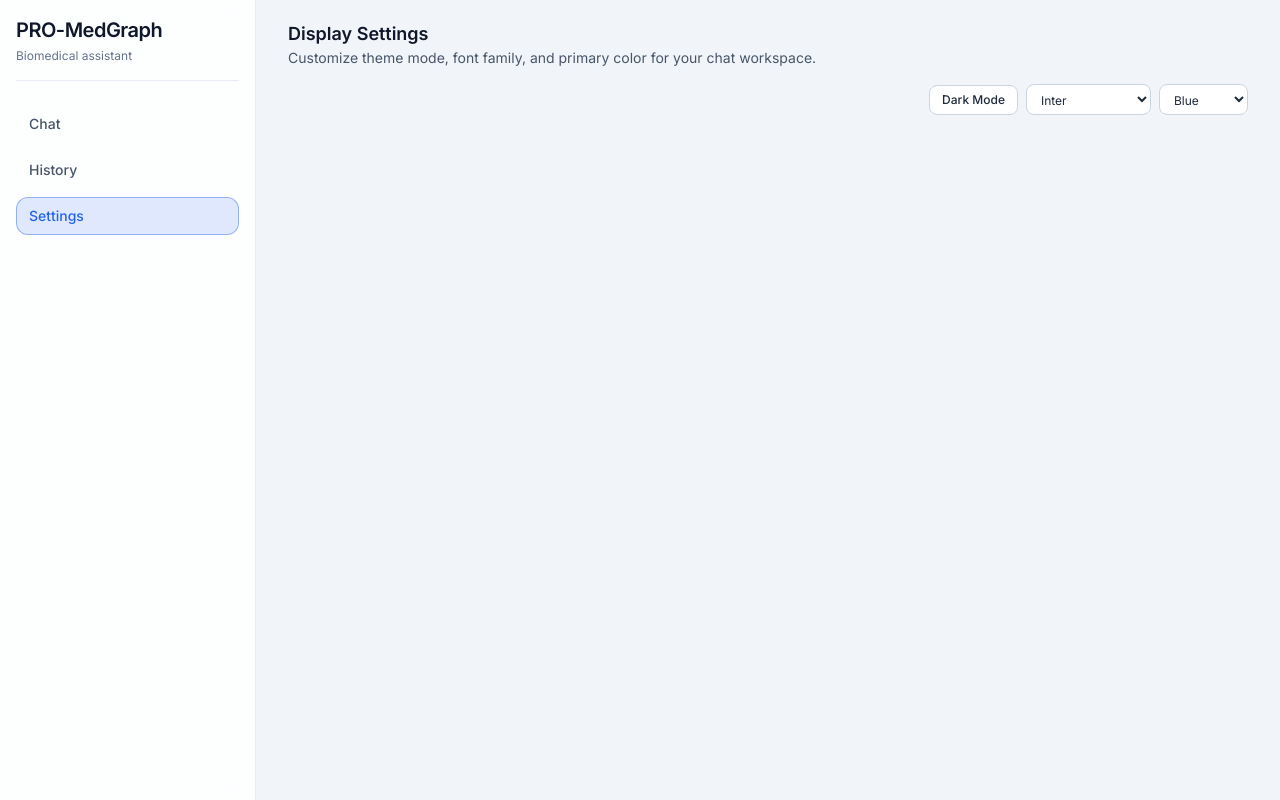
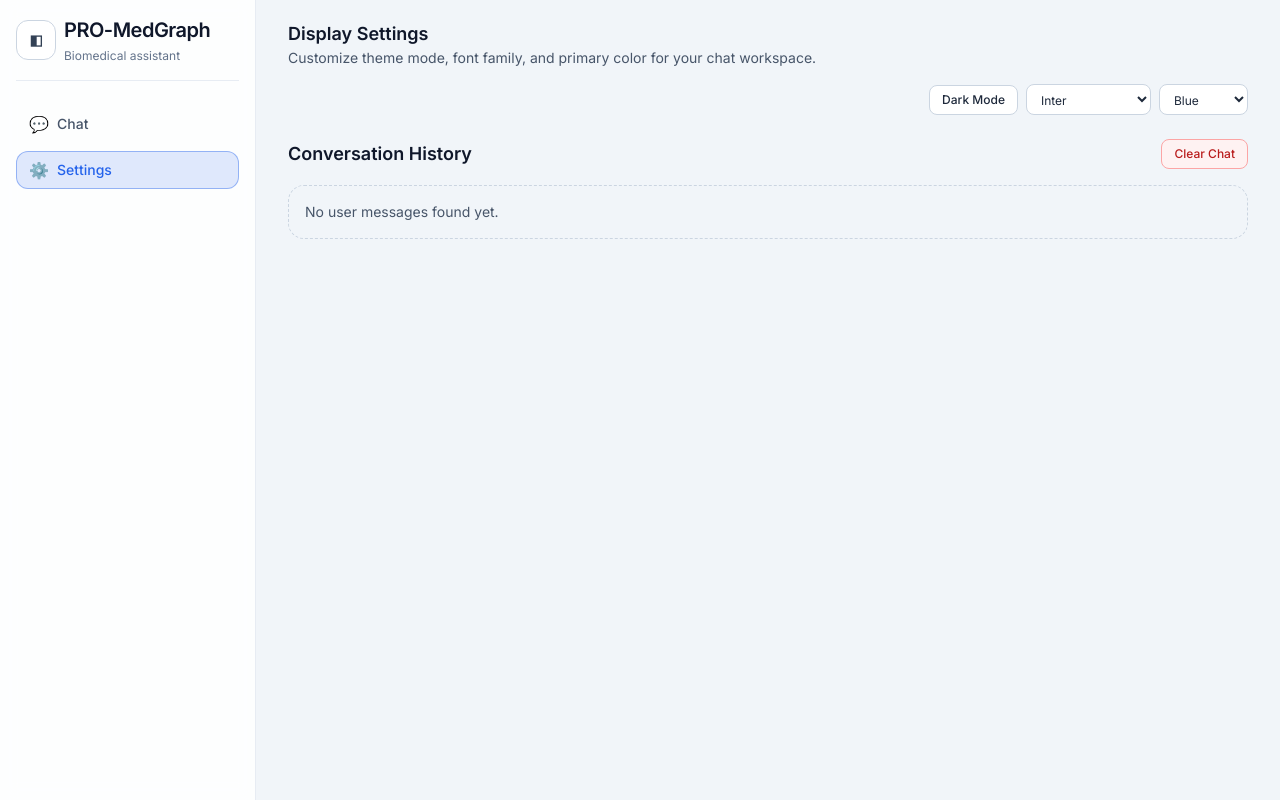
Before and after one commit to mfa1zan/Tibbe-AG, a React (Vite) app: page /settings in a window 1280 px wide. Built offline with nearby package versions, Linux system fonts and the light colour scheme.

Commit message:
feat: enhance sidebar functionality with expand/collapse feature and improve settings page with conversation history display

```diff
--- a/src/App.css
+++ b/src/App.css
@@ -3,11 +3,27 @@
 }
 
 .app-sidebar {
-  @apply hidden h-full w-64 shrink-0 flex-col border-r border-slate-200/80 bg-white/85 p-4 backdrop-blur dark:border-slate-800 dark:bg-slate-900/70 md:flex;
+  @apply hidden h-full shrink-0 flex-col border-r border-slate-200/80 bg-white/85 backdrop-blur dark:border-slate-800 dark:bg-slate-900/70 md:flex;
 }
 
-.app-sidebar-brand {
-  @apply mb-6 border-b border-slate-200/80 pb-4 dark:border-slate-800;
+.app-sidebar-expanded {
+  @apply w-64 p-4;
+}
+
+.app-sidebar-collapsed {
+  @apply w-20 p-3;
+}
+
+.app-sidebar-top {
+  @apply mb-6 flex items-center gap-2 border-b border-slate-200/80 pb-4 dark:border-slate-800;
+}
+
+.app-sidebar-brand-text {
+  @apply min-w-0 flex-1;
+}
+
+.app-sidebar-logo-button {
+  @apply flex h-10 w-10 items-center justify-center rounded-xl border border-slate-300 bg-white text-sm font-semibold text-slate-700 transition hover:bg-slate-100 dark:border-slate-700 dark:bg-slate-900 dark:text-slate-200 dark:hover:bg-slate-800;
 }
 
 .app-sidebar-subtitle {
@@ -24,6 +40,23 @@
 
 .app-nav-link {
   @apply rounded-xl border border-transparent px-3 py-2 text-sm font-medium text-slate-600 transition hover:border-slate-300 hover:bg-white hover:text-slate-900 dark:text-slate-300 dark:hover:border-slate-700 dark:hover:bg-slate-800 dark:hover:text-slate-100;
+  @apply flex items-center gap-2;
+}
+
+.app-nav-icon {
+  @apply flex h-5 w-5 items-center justify-center text-base;
+}
+
+.app-nav-label {
+  @apply text-sm;
+}
+
+.app-sidebar-collapsed .app-sidebar-top {
+  @apply justify-center;
+}
+
+.app-sidebar-collapsed .app-nav-link {
+  @apply justify-center px-0;
 }
 
 .app-nav-link-active {
@@ -64,6 +97,10 @@
   @apply rounded-2xl border border-slate-200 bg-white/90 p-3 text-sm text-slate-700 shadow-sm dark:border-slate-700 dark:bg-slate-900/80 dark:text-slate-200;
 }
 
+.app-settings-history {
+  @apply mt-6;
+}
+
 .app-clear-button {
   @apply rounded-lg border border-red-300 bg-red-50 px-3 py-1.5 text-xs font-medium text-red-700 transition hover:bg-red-100 dark:border-red-800/70 dark:bg-red-900/30 dark:text-red-200 dark:hover:bg-red-900/45;
 }
--- a/src/App.jsx
+++ b/src/App.jsx
@@ -5,7 +5,6 @@ import { CHAT_API_ERROR_CODE, normalizeChatError, streamMessageToChatApi } from
 import './App.css';
 
 const ChatPage = lazy(() => import('./pages/ChatPage'));
-const HistoryPage = lazy(() => import('./pages/HistoryPage'));
 const SettingsPage = lazy(() => import('./pages/SettingsPage'));
 
 const createMessage = (role, content, metadata = {}) => ({
@@ -68,6 +67,7 @@ function AppShell() {
   const [hasStreamedToken, setHasStreamedToken] = useState(false);
   const [error, setError] = useState('');
   const [inputValue, setInputValue] = useState('');
+  const [isSidebarExpanded, setIsSidebarExpanded] = useState(true);
   const messagesRef = useRef(messages);
   const requestAbortRef = useRef(null);
 
@@ -217,29 +217,47 @@ function AppShell() {
 
   return (
     <main className="app-shell">
-      <aside className="app-sidebar" aria-label="Primary navigation">
-        <div className="app-sidebar-brand">
-          <h1 className="app-title">PRO-MedGraph</h1>
-          <p className="app-sidebar-subtitle">Biomedical assistant</p>
+      <aside
+        className={`app-sidebar ${isSidebarExpanded ? 'app-sidebar-expanded' : 'app-sidebar-collapsed'}`}
+        aria-label="Primary navigation"
+      >
+        <div className="app-sidebar-top">
+          <button
+            type="button"
+            className="app-sidebar-logo-button"
+            aria-label={isSidebarExpanded ? 'Collapse sidebar' : 'Open sidebar'}
+            title={isSidebarExpanded ? 'Collapse sidebar' : 'Open sidebar'}
+            onClick={() => setIsSidebarExpanded((current) => !current)}
+          >
+            {isSidebarExpanded ? '◧' : '◨'}
+          </button>
+
+          {isSidebarExpanded ? (
+            <>
+              <div className="app-sidebar-brand-text">
+                <h1 className="app-title">PRO-MedGraph</h1>
+                <p className="app-sidebar-subtitle">Biomedical assistant</p>
+              </div>
+            </>
+          ) : null}
         </div>
+
         <nav className="app-nav" aria-label="Primary">
           <NavLink
             to="/chat"
             className={({ isActive }) => `app-nav-link ${isActive ? 'app-nav-link-active' : ''}`}
+            title="Chat"
           >
-            Chat
-          </NavLink>
-          <NavLink
-            to="/history"
-            className={({ isActive }) => `app-nav-link ${isActive ? 'app-nav-link-active' : ''}`}
-          >
-            History
+            <span className="app-nav-icon" aria-hidden="true">💬</span>
+            {isSidebarExpanded ? <span className="app-nav-label">Chat</span> : null}
           </NavLink>
           <NavLink
             to="/settings"
             className={({ isActive }) => `app-nav-link ${isActive ? 'app-nav-link-active' : ''}`}
+            title="Settings"
           >
-            Settings
+            <span className="app-nav-icon" aria-hidden="true">⚙️</span>
+            {isSidebarExpanded ? <span className="app-nav-label">Settings</span> : null}
           </NavLink>
         </nav>
       </aside>
@@ -267,15 +285,14 @@ function AppShell() {
               }
             />
             <Route
-              path="/history"
+              path="/settings"
               element={
-                <HistoryPage
+                <SettingsPage
                   messages={messages}
                   onClearConversation={handleClearConversation}
                 />
               }
             />
-            <Route path="/settings" element={<SettingsPage />} />
             <Route path="*" element={<Navigate to="/chat" replace />} />
           </Routes>
         </Suspense>
--- a/src/pages/SettingsPage.jsx
+++ b/src/pages/SettingsPage.jsx
@@ -1,6 +1,11 @@
 import ThemeToggle from '../components/ThemeToggle';
 
-function SettingsPage() {
+function SettingsPage({ messages = [], onClearConversation }) {
+  const persistedMessages = messages
+    .filter((message) => !message.isStreaming && message.role === 'user')
+    .slice()
+    .reverse();
+
   return (
     <section className="app-route-panel">
       <h2 className="app-route-title">Display Settings</h2>
@@ -8,6 +13,27 @@ function SettingsPage() {
         Customize theme mode, font family, and primary color for your chat workspace.
       </p>
       <ThemeToggle />
+
+      <div className="app-settings-history">
+        <div className="app-route-header">
+          <h3 className="app-route-title">Conversation History</h3>
+          <button type="button" className="app-clear-button" onClick={onClearConversation}>
+            Clear Chat
+          </button>
+        </div>
+
+        {persistedMessages.length === 0 ? (
+          <p className="app-route-empty">No user messages found yet.</p>
+        ) : (
+          <ul className="app-history-list">
+            {persistedMessages.map((message) => (
+              <li key={message.id} className="app-history-item">
+                {message.content}
+              </li>
+            ))}
+          </ul>
+        )}
+      </div>
     </section>
   );
 }
```
